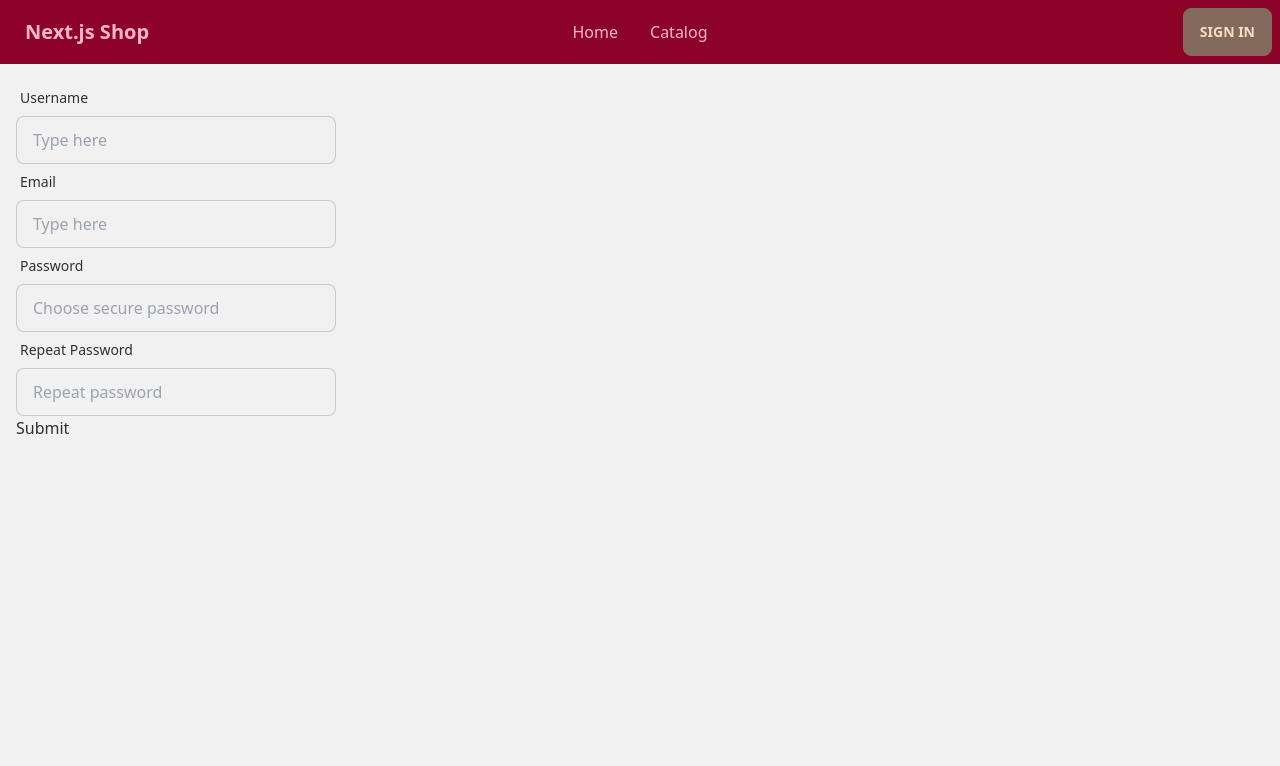
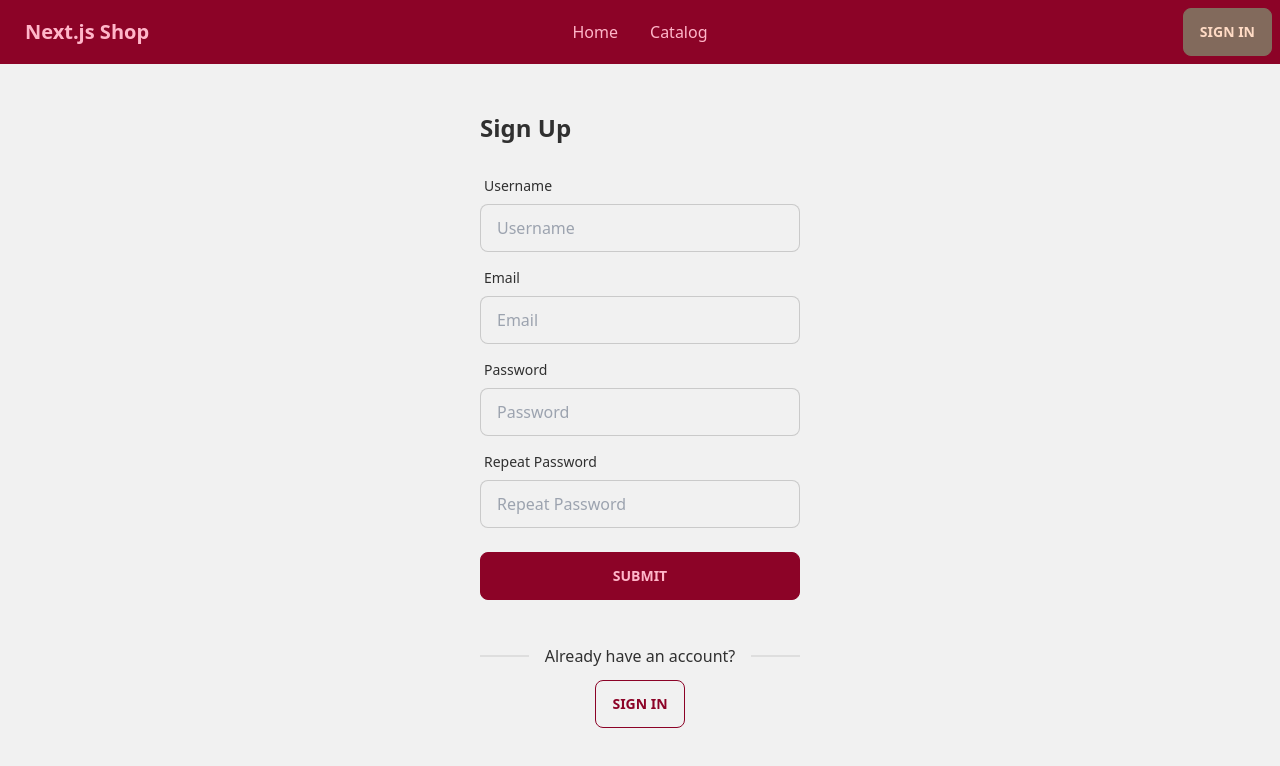
Before and after one commit to mariovyord/nextjs-shop, a Next.js app in the folder client/: page /sign-up in a window 1280 px wide. Shown: the top 766 px of the page. Built offline with nearby package versions, Linux system fonts and the light colour scheme; no server answers.

Commit message:
create: sign up component
and adjust sign in styles

```diff
--- a/client/pages/sign-in/index.tsx
+++ b/client/pages/sign-in/index.tsx
@@ -1,3 +1,4 @@
+import Link from 'next/link';
 import { useRouter } from 'next/router';
 import React, { FormEvent } from 'react';
 import PageHeading from '../../components/common/heading';
@@ -21,30 +22,31 @@ const SignIn = () => {
     }
 
     return (
-        <div className='flex justify-center items-center'>
-            <form onSubmit={handleSubmit} className='p-8 w-full sm:w-96  form-control gap-2'>
+        <div className='flex flex-col justify-center align-middle sm:items-center'>
+            <section>
+                <form onSubmit={handleSubmit} className='p-8 w-full sm:w-96 form-control gap-2'>
                     <PageHeading>Sign In</PageHeading>
-                <div className="form-control w-full max-w-xs">
+                    <div className="form-control w-full">
                         <label htmlFor='email' className="label">
                             <span className="label-text">Email</span>
                         </label>
                         <input
                             type="email"
                             name="email"
-                        placeholder="Type here"
-                        className="input input-bordered w-full max-w-xs"
+                            placeholder="Email"
+                            className="input input-bordered w-full"
                             required={true}
                         />
                     </div>
-                <div className="form-control w-full max-w-xs">
+                    <div className="form-control w-full">
                         <label className="label">
                             <span className="label-text">Password</span>
                         </label>
                         <input
                             type="password"
                             name="password"
-                        placeholder="Choose secure password"
-                        className="input input-bordered w-full max-w-xs"
+                            placeholder="Password"
+                            className="input input-bordered w-full"
                             required={true}
                         />
                     </div>
@@ -55,6 +57,17 @@ const SignIn = () => {
                         className={`btn btn-primary mt-4 ${signInIsLoading && 'loading'}`}
                     >Submit</button>
                 </form>
+            </section>
+            <section className='min-w-[320px]'>
+                <div className="divider">Don't have an account?</div>
+            </section>
+            <section>
+                <Link href="/sign-up">
+                    <a className='btn btn-primary btn-outline w-full'>
+                        Create account
+                    </a>
+                </Link>
+            </section>
         </div>
     )
 }
--- a/client/pages/sign-up/index.tsx
+++ b/client/pages/sign-up/index.tsx
@@ -1,37 +1,108 @@
-import React from 'react';
+import Link from 'next/link';
+import { useRouter } from 'next/router';
+import React, { FormEvent } from 'react';
+import PageHeading from '../../components/common/heading';
+import { useSignIn } from '../../hooks/useSignIn';
 
-const SignUp = () => {
+const SignIn = () => {
+    const router = useRouter();
+    const { signIn, signInIsLoading, signInIsError } = useSignIn();
+
+    const handleSubmit = async (e: FormEvent<HTMLFormElement>) => {
+        e.preventDefault();
+
+        const formData = new FormData(e.currentTarget);
+        const username = formData.get('username') as string;
+        const email = formData.get('email') as string;
+        const password = formData.get('password') as string;
+        const rePassword = formData.get('rePassword') as string;
+
+        if (password !== rePassword) {
+            return undefined; // TODO add notifications
+        }
+
+        // TODO Add Sign Up hook
+    }
+
     return (
-        <>
-            <form>
-                <div className="form-control w-full max-w-xs">
-                    <label className="label">
+        <div className='flex flex-col justify-center align-middle sm:items-center'>
+            <section>
+                <form onSubmit={handleSubmit} className='p-8 w-full sm:w-96 form-control gap-2'>
+                    <PageHeading>Sign Up</PageHeading>
+                    <div className="form-control w-full">
+                        <label htmlFor='username' className="label">
                             <span className="label-text">Username</span>
                         </label>
-                    <input type="text" placeholder="Type here" className="input input-bordered w-full max-w-xs" />
+                        <input
+                            type="text"
+                            name="username"
+                            placeholder="Username"
+                            className="input input-bordered w-full"
+                            required={true}
+                            minLength={3}
+                            maxLength={30}
+                        />
                     </div>
-                <div className="form-control w-full max-w-xs">
-                    <label className="label">
+                    <div className="form-control w-full">
+                        <label htmlFor='email' className="label">
                             <span className="label-text">Email</span>
                         </label>
-                    <input type="email" placeholder="Type here" className="input input-bordered w-full max-w-xs" />
+                        <input
+                            type="email"
+                            name="email"
+                            placeholder="Email"
+                            className="input input-bordered w-full"
+                            required={true}
+                        />
                     </div>
-                <div className="form-control w-full max-w-xs">
+                    <div className="form-control w-full">
                         <label className="label">
                             <span className="label-text">Password</span>
                         </label>
-                    <input type="password" placeholder="Choose secure password" className="input input-bordered w-full max-w-xs" />
+                        <input
+                            type="password"
+                            name="password"
+                            placeholder="Password"
+                            className="input input-bordered w-full"
+                            required={true}
+                            minLength={6}
+                            maxLength={100}
+                        />
                     </div>
-                <div className="form-control w-full max-w-xs">
+                    <div className="form-control w-full">
                         <label className="label">
                             <span className="label-text">Repeat Password</span>
                         </label>
-                    <input type="password" placeholder="Repeat password" className="input input-bordered w-full max-w-xs" />
+                        <input
+                            type="password"
+                            name="rePassword"
+                            placeholder="Repeat Password"
+                            className="input input-bordered w-full"
+                            required={true}
+                            minLength={6}
+                            maxLength={100}
+                        />
                     </div>
-                <button>Submit</button>
+                    {signInIsError && <span className='text-error-content text-center block p-1 bg-error rounded-lg'>Invalid credentials</span>}
+                    <button
+                        disabled={signInIsLoading}
+                        type='submit'
+                        className={`btn btn-primary mt-4 ${signInIsLoading && 'loading'}`}
+                    >Submit</button>
                 </form>
-        </>
+            </section>
+            <section className='min-w-[320px]'>
+                <div className="divider">Already have an account?</div>
+            </section>
+            <section>
+                <Link href="/sign-in">
+                    <a className='btn btn-primary btn-outline w-full'>
+                        Sign In
+                    </a>
+                </Link>
+            </section>
+        </div>
     )
 }
 
-export default SignUp;
+export default SignIn;
```
Also changed, not shown: 1 other file (tests, documents, lock files or other folders). Lines whose indentation alone changed are shown as unchanged.
